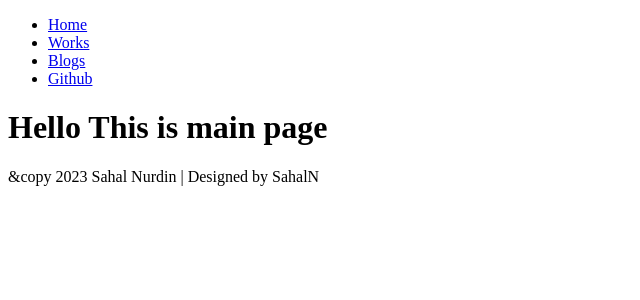
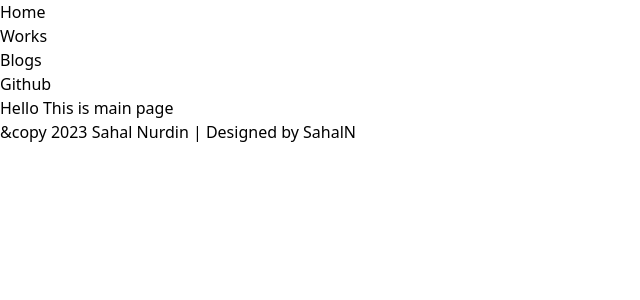
Before and after one commit to SahalN/sahaln-portfolio, a Next.js app: page / in a window 1280 px wide. Shown: the top 300 px of the page, without its empty margins (0-640 px from the left). Built offline with nearby package versions, Linux system fonts and the light colour scheme.

Commit message:
Adding Tailwindcss

```diff
--- a/app/globals.css
+++ b/app/globals.css
@@ -0,0 +1,5 @@
+/** @format */
+
+@tailwind base;
+@tailwind components;
+@tailwind utilities;
--- /dev/null
+++ b/postcss.config.js
@@ -0,0 +1,6 @@
+module.exports = {
+  plugins: {
+    tailwindcss: {},
+    autoprefixer: {},
+  },
+}
--- /dev/null
+++ b/tailwind.config.js
@@ -0,0 +1,12 @@
+/**
+ * @format
+ * @type {import('tailwindcss').Config}
+ */
+
+module.exports = {
+  content: ["./app/**/*.{jsx,tsx}", "./components/**/*.{jsx, tsx}"],
+  theme: {
+    extend: {},
+  },
+  plugins: [],
+};
```
